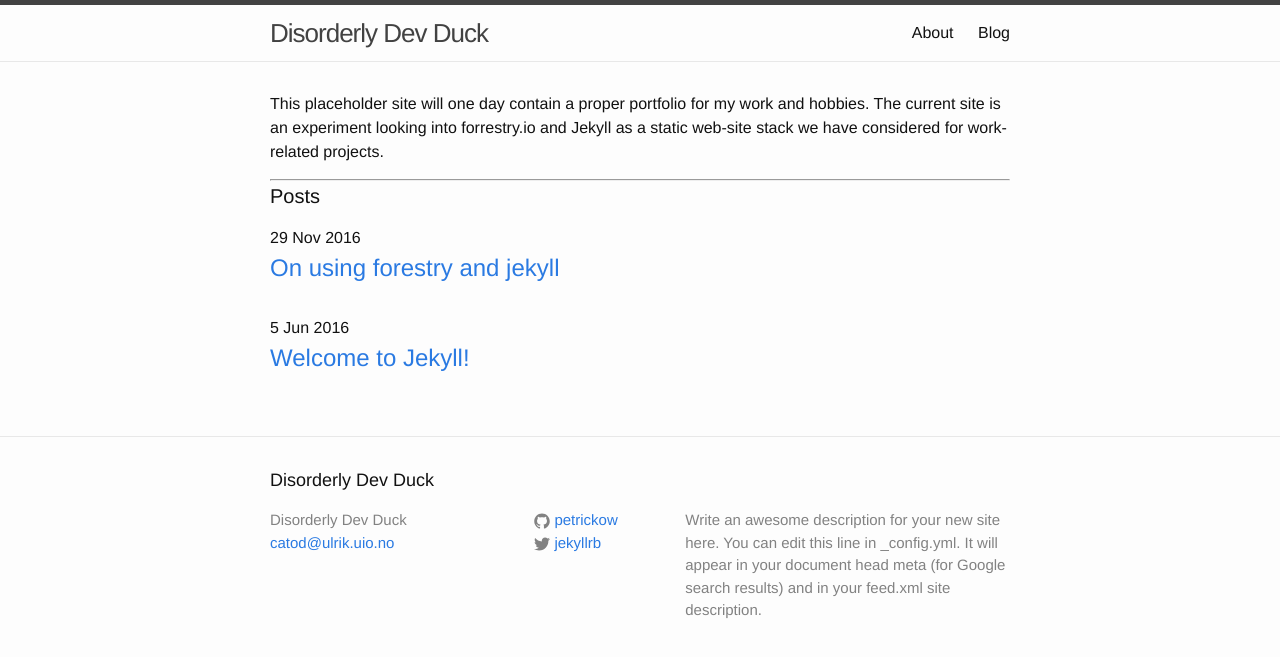
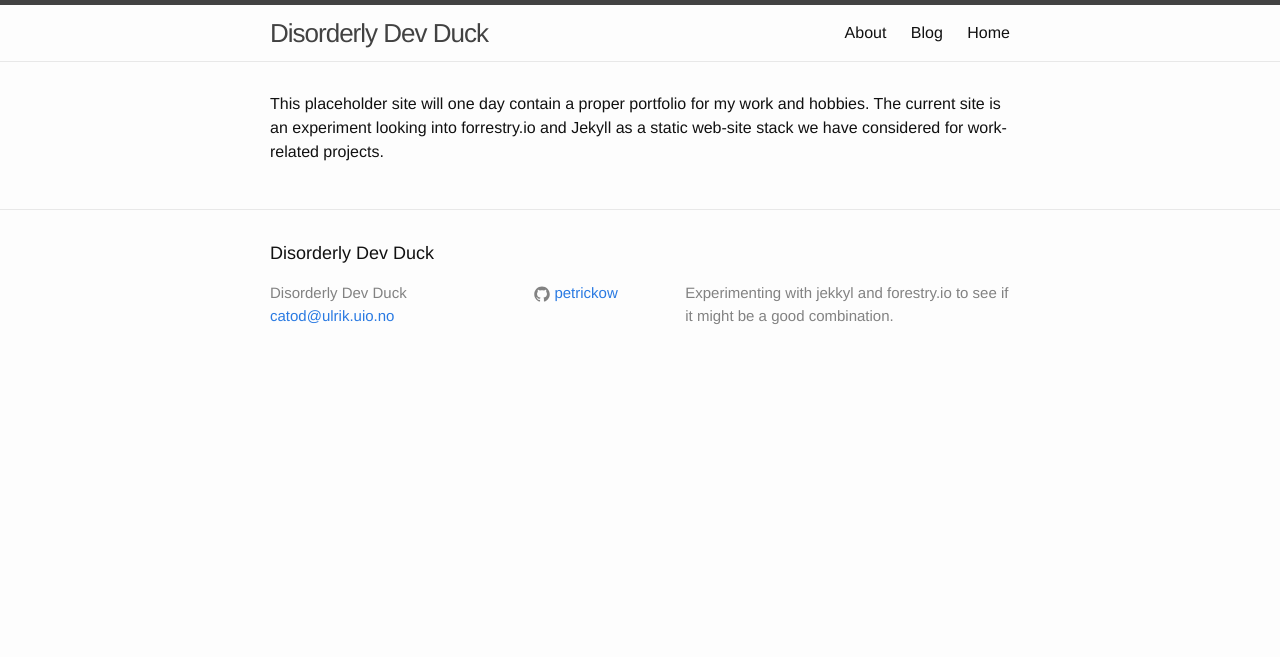
Before and after one commit to petrickow/petrickow.github.io, a Jekyll site: the page built from index.html, in a window 1280 px wide. Shown: the top 657 px of the page. Built offline with Jekyll 4.4.1, drawn with Linux system fonts in a browser that asks for light colours.

```diff
--- a/_config.yml
+++ b/_config.yml
@@ -9,12 +9,14 @@
 title: Disorderly Dev Duck
 email: catod@ulrik.uio.no
 description: > # this means to ignore newlines until "baseurl:"
-  Write an awesome description for your new site here. You can edit this
-  line in _config.yml. It will appear in your document head meta (for
-  Google search results) and in your feed.xml site description.
+    Experimenting with jekkyl and forestry.io to see if it
+    might be a good combination.
+#Write an awesome description for your new site here. You can edit this
+#line in _config.yml. It will appear in your document head meta (for
+#Google search results) and in your feed.xml site description.
 baseurl: "" # the subpath of your site, e.g. /blog
-#url: "http://petrickow.github.io/" # the base hostname & protocol for your site
-twitter_username: jekyllrb
+
+url: "http://devduck.me" # the base hostname & protocol for your site
 github_username:  petrickow
 
 test: fesk
--- a/index.html
+++ b/index.html
@@ -1,25 +1,10 @@
 ---
-title: Blog
+title: Home
 layout: default
 ---
 <div class="home">
 	<p>
-      This placeholder site will one day contain a proper portfolio for my work and hobbies. The current site is an experiment looking
-      into forrestry.io and Jekyll as a static web-site stack we have considered for work-related projects.
-  </p>
-	<hr/>
-  <h1 class="page-heading">Posts</h1>
-
-  <ul class="post-list">
-    {% for post in site.posts %}
-      <li>
-        {{ post.date | date: "%-d %b %Y" }}
-
-        <h2>
-          <a class="post-link" href="{{ post.url | prepend: site.baseurl }}">{{ post.title }}</a>
-        </h2>
-      </li>
-    {% endfor %}
-  </ul>
-
+		This placeholder site will one day contain a proper portfolio for my work and hobbies. The current site is an experiment looking
+		into forrestry.io and Jekyll as a static web-site stack we have considered for work-related projects.
+  	</p>
 </div>
```
Also changed, not shown: blog.html (added, +20 -0 lines).
